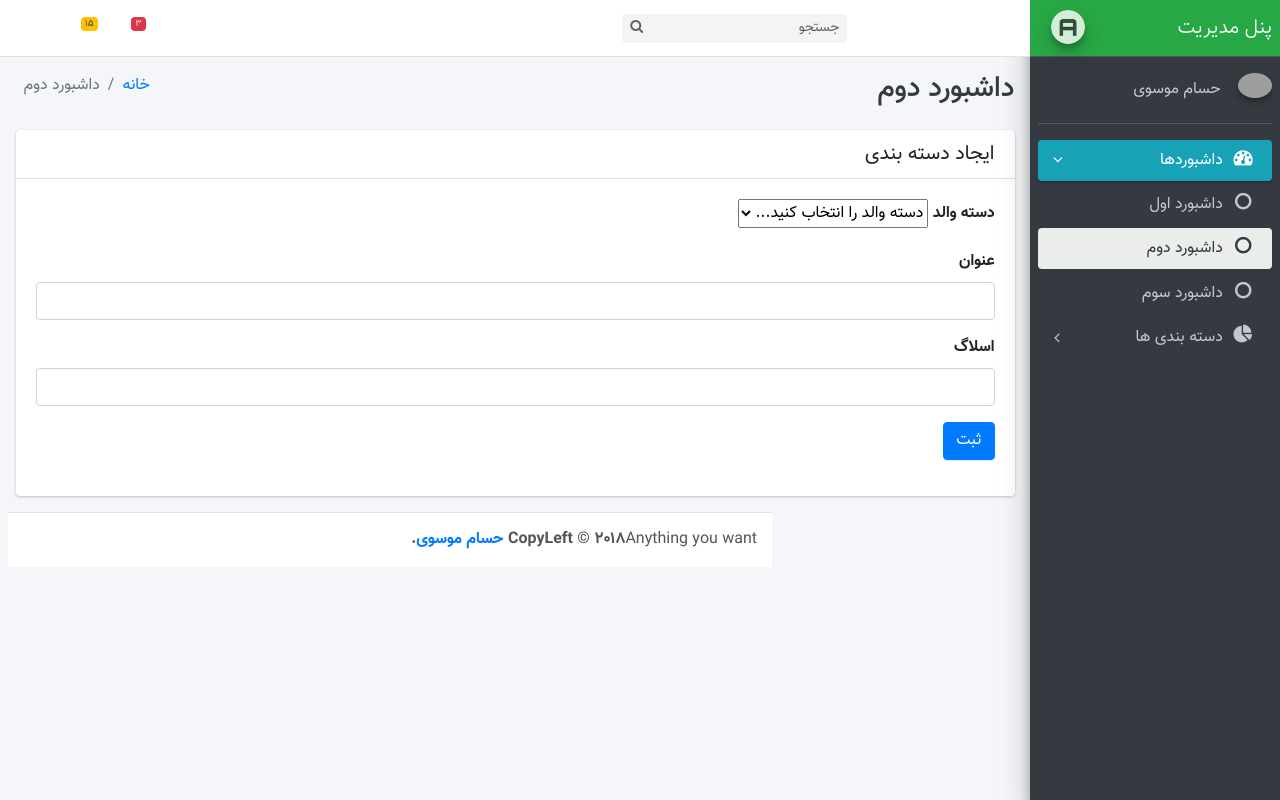
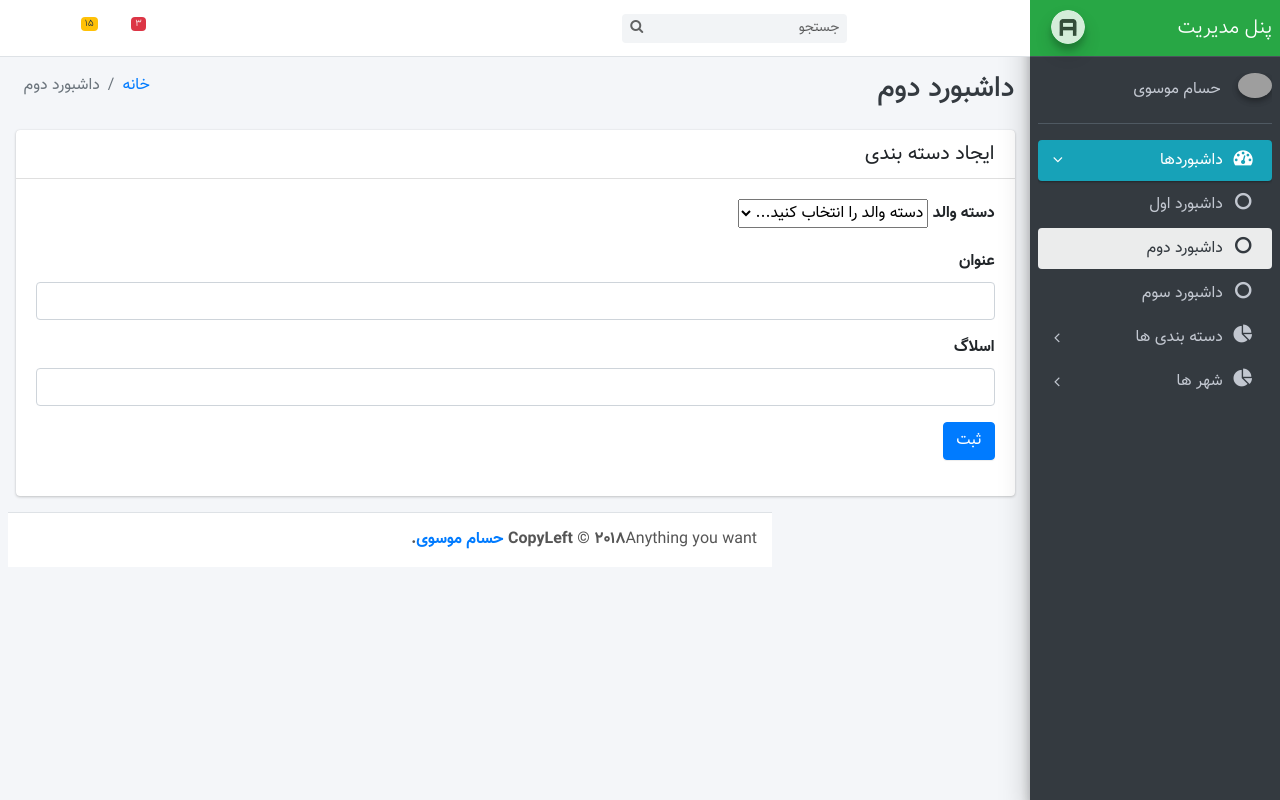
Before and after one commit to mariaaaaa23/shop-dirctory1, a Laravel app: page /adminpanel/categories/create in a window 1280 px wide. Run offline with Laravel 12, Linux system fonts and the light colour scheme; data that the repository does not hold is empty; parts of the project's set-up code (start-up, migrations or seed data) failed here and were passed over; grey boxes are pictures that could not be loaded.

Commit message:
docs: finalize category layout and routes

```diff
--- a/app/Models/User.php
+++ b/app/Models/User.php
@@ -6,11 +6,13 @@ namespace App\Models;
 use Illuminate\Database\Eloquent\Factories\HasFactory;
 use Illuminate\Foundation\Auth\User as Authenticatable;
 use Illuminate\Notifications\Notifiable;
+use Spatie\Permission\Traits\HasRoles;
 
 class User extends Authenticatable
 {
     /** @use HasFactory<\Database\Factories\UserFactory> */
-    use HasFactory, Notifiable;
+    use HasFactory, Notifiable,
+    HasRoles;
 
     /**
      * The attributes that are mass assignable.
--- a/database/seeders/DatabaseSeeder.php
+++ b/database/seeders/DatabaseSeeder.php
@@ -21,5 +21,9 @@ class DatabaseSeeder extends Seeder
             'name' => 'Test User',
             'email' => 'test@example.com',
         ]);
+
+        $this->call([
+            StateSeeder::class,
+            ]);
     }
 }
--- a/resources/views/admin/categories/create.blade.php
+++ b/resources/views/admin/categories/create.blade.php
@@ -31,7 +31,7 @@
                 </div>
 
                 <div class="form-group">
-                    <label for="title">اسلاگ</label>
+                    <label for="slug">اسلاگ</label>
                     <input type="text" class="form-control" name="slug" id="slug" >
                 </div>
 
--- a/resources/views/admin/layout/master.blade.php
+++ b/resources/views/admin/layout/master.blade.php
@@ -225,6 +225,40 @@
                     <p>لیست</p>
                   </a>
                 </li>
+                <li class="nav-item">
+                </li>
+              </ul>
+            </li>
+
+
+
+                <li class="nav-item has-treeview">
+                  <a href="#" class="nav-link">
+                    <i class="nav-icon fa fa-pie-chart"></i>
+                    <p>
+                       شهر ها
+                      <i class="right fa fa-angle-left"></i>
+                    </p>
+                  </a>
+                  <ul class="nav nav-treeview">
+                    <li class="nav-item">
+                      <a href="{{ route('cities.create') }}" class="nav-link">
+                        <i class="fa fa-circle-o nav-icon"></i>
+                        <p>ایجاد</p>
+                      </a>
+                    </li>
+                    <li class="nav-item">
+                      <a href="{{ route('cities.index') }}" class="nav-link">
+                        <i class="fa fa-circle-o nav-icon"></i>
+                        <p>لیست</p>
+                      </a>
+                    </li>
+                    <li class="nav-item">
+                    </li>
+                  </ul>
+                </li>
+
+
 
 
 
--- a/routes/web.php
+++ b/routes/web.php
@@ -1,6 +1,7 @@
 <?php
 
 use App\Http\Controllers\Admin\categoryController;
+use App\Http\Controllers\Admin\CityController;
 use App\Http\Controllers\Client\HomeController;
 use Illuminate\Support\Facades\Route;
 
@@ -16,4 +17,5 @@ Route::prefix('/adminpanel')->group(function(){
     });
 
     Route::resource('/categories', categoryController::class);
+    Route::resource('/cities', CityController::class);
 });
```
Lines whose indentation alone changed are shown as unchanged.
